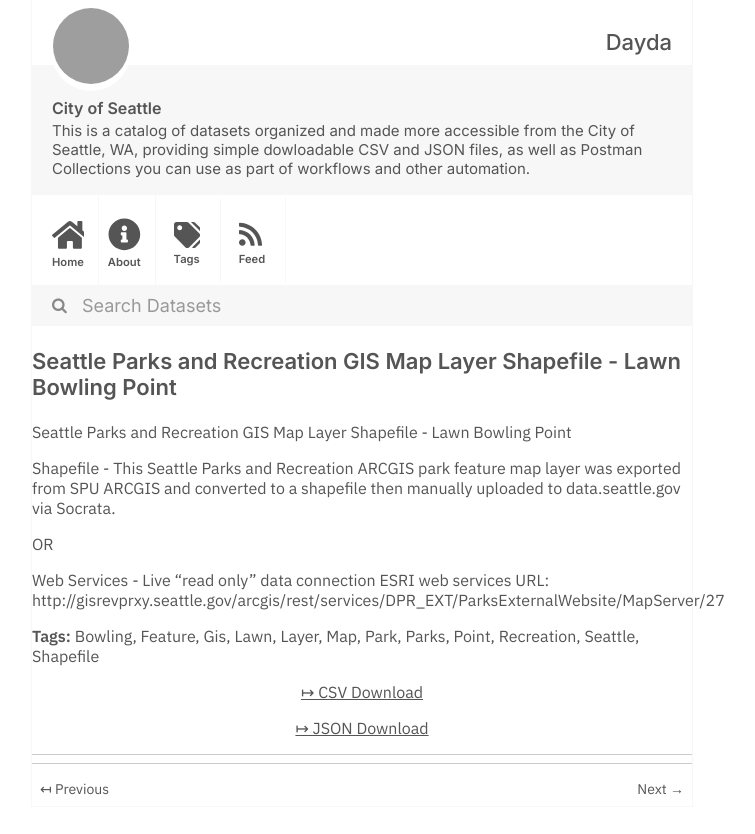
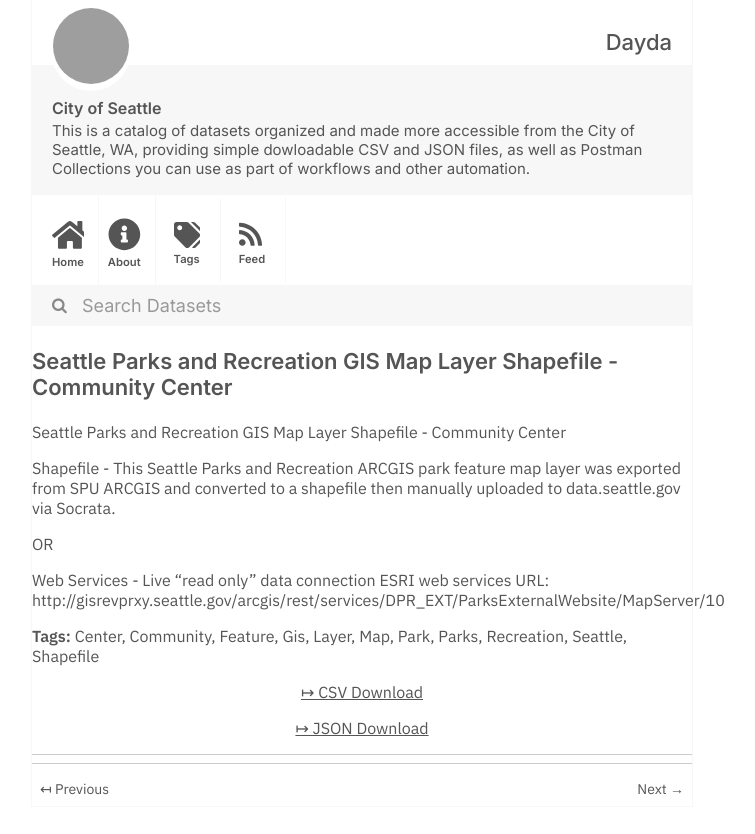
Before and after one commit to dayda-entities/city-of-seattle, a Jekyll site: the page built from _posts/2020-11-10-seattle-parks-and-recreation-g.md, in a window 1280 px wide, cut to the strip 0-834 px from the top of the page. Shown: the whole strip, without its empty margins (278-1033 px from the left). Built offline with Jekyll 4.4.1, drawn with Linux system fonts in a browser that asks for light colours; grey boxes are pictures that could not be loaded.

Commit message:
Publish Data

```diff
--- a/_posts/2020-11-10-seattle-parks-and-recreation-g.md
+++ b/_posts/2020-11-10-seattle-parks-and-recreation-g.md
@@ -1,33 +1,32 @@
 ---
-title: Seattle Parks and Recreation GIS Map Layer Shapefile - Lawn Bowling Point
-created: '2020-11-10T16:59:42.046932'
-modified: '2020-11-10T16:59:42.046939'
+title: Seattle Parks and Recreation GIS Map Layer Shapefile - Community Center
+created: '2020-11-10T16:59:48.414170'
+modified: '2020-11-10T16:59:48.414180'
 state: active
 type: dataset
 tags:
-  - Bowling
+  - Center
+  - Community
   - Feature
   - Gis
-  - Lawn
   - Layer
   - Map
   - Park
   - Parks
-  - Point
   - Recreation
   - Seattle
   - Shapefile
 groups:
   - Local Government
-csv_url: 'https://data.seattle.gov/api/views/7kdf-8kw8/rows.csv?accessType=DOWNLOAD'
-json_url: 'https://data.seattle.gov/api/views/7kdf-8kw8/rows.json?accessType=DOWNLOAD'
+csv_url: 'https://data.seattle.gov/api/views/i9ke-b8b8/rows.csv?accessType=DOWNLOAD'
+json_url: 'https://data.seattle.gov/api/views/i9ke-b8b8/rows.json?accessType=DOWNLOAD'
 layout: post
 
 ---
-Seattle Parks and Recreation GIS Map Layer Shapefile - Lawn Bowling Point
+Seattle Parks and Recreation GIS Map Layer Shapefile - Community Center
 
 Shapefile - This Seattle Parks and Recreation ARCGIS park feature map layer was exported from SPU ARCGIS and converted to a shapefile then manually uploaded to data.seattle.gov via Socrata.
 
 OR
 
-Web Services - Live "read only" data connection ESRI web services URL: http://gisrevprxy.seattle.gov/arcgis/rest/services/DPR_EXT/ParksExternalWebsite/MapServer/27
+Web Services - Live "read only" data connection ESRI web services URL: http://gisrevprxy.seattle.gov/arcgis/rest/services/DPR_EXT/ParksExternalWebsite/MapServer/10
```
